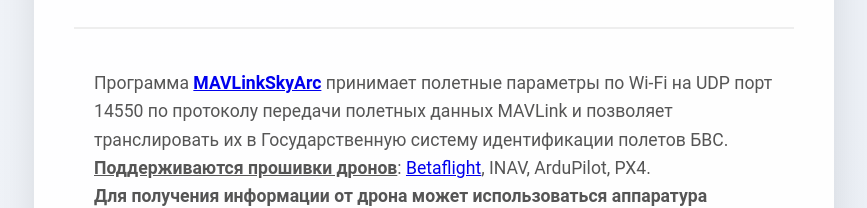
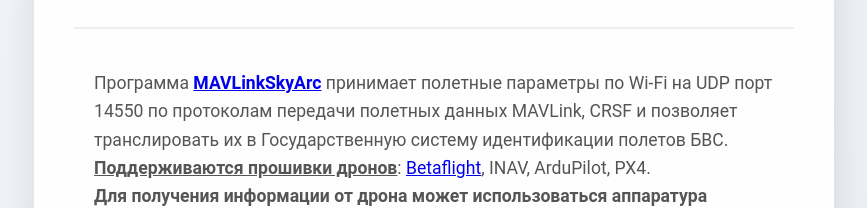
Before and after one commit to demvlad/mavlink-skyarc, a plain HTML site: page index.html in a window 1280 px wide. Shown: the part 1639-1847 px from the top of the page, without its empty margins (206-1073 px from the left). Drawn offline with Linux system fonts and the light colour scheme; a script that the page names is missing.

Commit message:
Enhance MAVLinkSkyArc description with CRSF support
Updated the description of the MAVLinkSkyArc program to include support for CRSF protocol.

```diff
--- a/index.html
+++ b/index.html
@@ -61,7 +61,7 @@
             <h1>📖 ОБЩАЯ ИНФОРМАЦИЯ</h1>
         </div>
         <div class="description">
-            <p>Программа <a href="https://www.rustore.ru/catalog/app/ru.demidov.mavlink_skyarc"><b>MAVLinkSkyArc</b></a> принимает полетные параметры по Wi-Fi на UDP порт 14550 по протоколу передачи полетных данных MAVLink и позволяет транслировать их в Государственную систему идентификации полетов БВС.</p>
+            <p>Программа <a href="https://www.rustore.ru/catalog/app/ru.demidov.mavlink_skyarc"><b>MAVLinkSkyArc</b></a> принимает полетные параметры по Wi-Fi на UDP порт 14550 по протоколам передачи полетных данных MAVLink, CRSF и позволяет транслировать их в Государственную систему идентификации полетов БВС.</p>
             <p><u><b>Поддерживаются прошивки дронов</b></u>: <a href="http://www.betaflight.com/">Betaflight</a>, INAV, ArduPilot, PX4.</p>
             <b>Для получения информации от дрона может использоваться аппаратура управлния <a href="http://www.expresslrs.com/">ExpressLRS</a> в режимах:</b>
             <ul>
```
